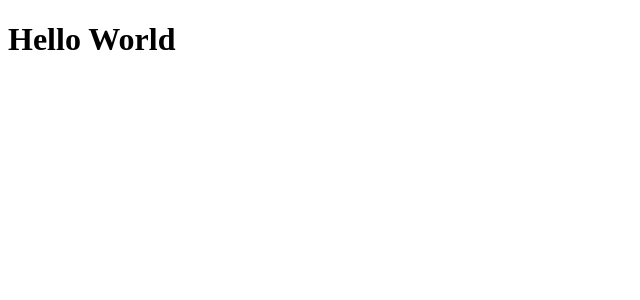
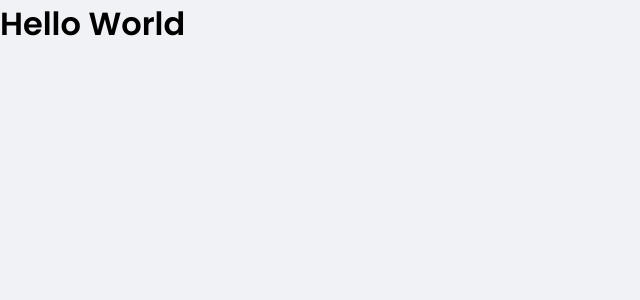
Before and after one commit to Antmendes/financial-controller, a React (Create React App) app: page / in a window 1280 px wide. Shown: the top 300 px of the page, without its empty margins (0-640 px from the left). Built offline with nearby package versions, Linux system fonts and the light colour scheme.

Commit message:
definindo os estilos globais com styled-components

```diff
--- a/public/index.html
+++ b/public/index.html
@@ -1,6 +1,8 @@
 <!DOCTYPE html>
 <html lang="en">
   <head>
+    <link rel="preconnect" href="https://fonts.googleapis.com">
+    <link rel="preconnect" href="https://fonts.gstatic.com" crossorigin>
     <meta charset="utf-8" />
 
     <meta name="viewport" content="width=device-width, initial-scale=1" />
@@ -8,6 +10,8 @@
     <link rel="stylesheet" href="./favicon.ico" >
 
     <title>Financial Controller</title>
+
+    <link href="https://fonts.googleapis.com/css2?family=Poppins:wght@400;600&display=swap" rel="stylesheet">
   </head>
   <body>
 
--- a/src/App.tsx
+++ b/src/App.tsx
@@ -1,10 +1,12 @@
 import React from "react";
 import styled from 'styled-components'
+import { GlobalStyle } from "./styles/global";
 
 
  function App() {
   return (
     <div className="App">
+      <GlobalStyle />
       <h1>Hello World</h1>
     </div>
   );
--- /dev/null
+++ b/src/styles/global.ts
@@ -0,0 +1,55 @@
+import { createGlobalStyle } from 'styled-components'
+
+export const GlobalStyle = createGlobalStyle`
+
+  :root {
+    --backgound: #f0f2f5;
+    --red: #e52e4d;
+    --blue: #5429cc;
+    --blue-light: #6933ff;
+    --text-title: #363f5f;
+    --text-body: #969cb3;
+    --shape: #ffffff;
+  }
+
+  * {
+    margin: 0;
+    padding: 0;
+    box-sizing: border-box;
+  }
+
+         // font-size padrao desktop 16 px. em porcentagem permite que o usuario se adapte
+  html {
+    @media (max-width: 1080px){
+        font-size: 93.75%; // 15px
+    }
+
+    @media (max-width: 720px){
+        font-size: 87.5%; // 14px
+    }
+  }
+
+  body {
+    background: var(--backgound);
+    -webkit-font-smoothing: antialiased;  // fontes ficam mais nitidas
+  }
+
+  body, input, textarea, button {
+    font-family: 'Poppins', sans-serif;
+    font-weight: 400;
+  }
+
+  h1, h2, h3, h4, h5, h6, strong {
+    font-weight: 600;
+  }
+
+  button {
+    cursor: pointer;
+  }
+
+  [disabled] {
+    opacity: 0.6;
+    cursor: not-allowed   // como se fosse nao permitido
+  }
+
+`
```
